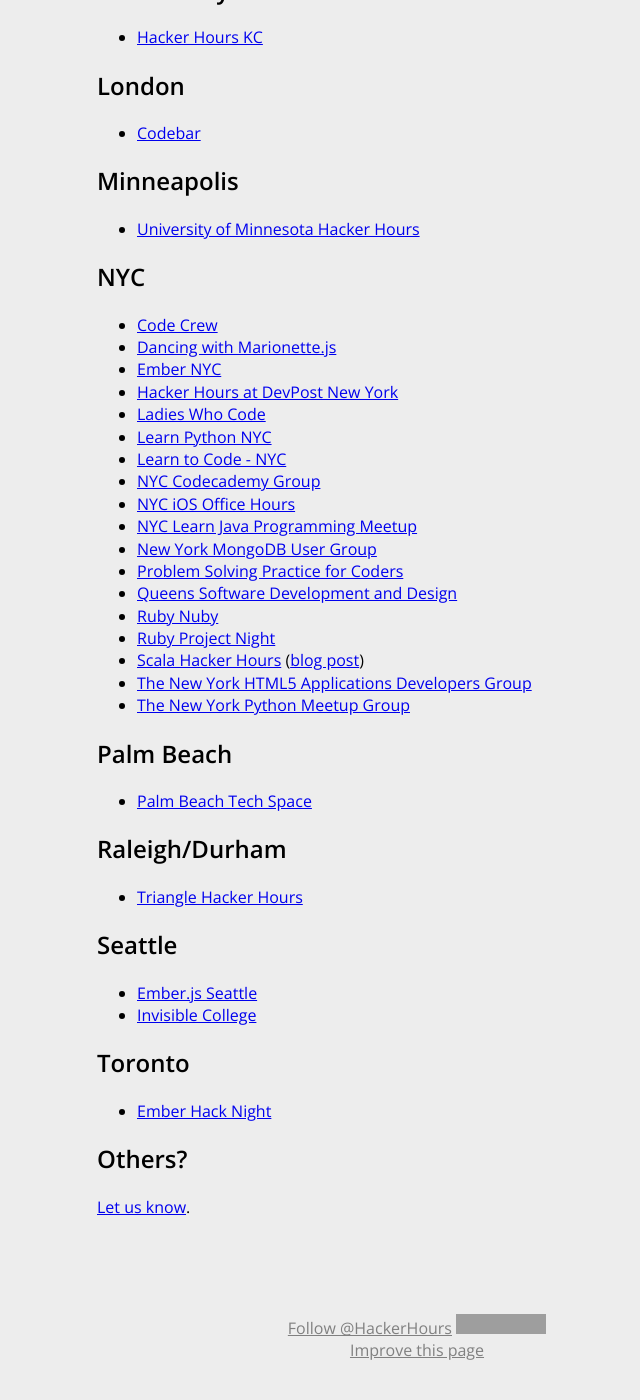
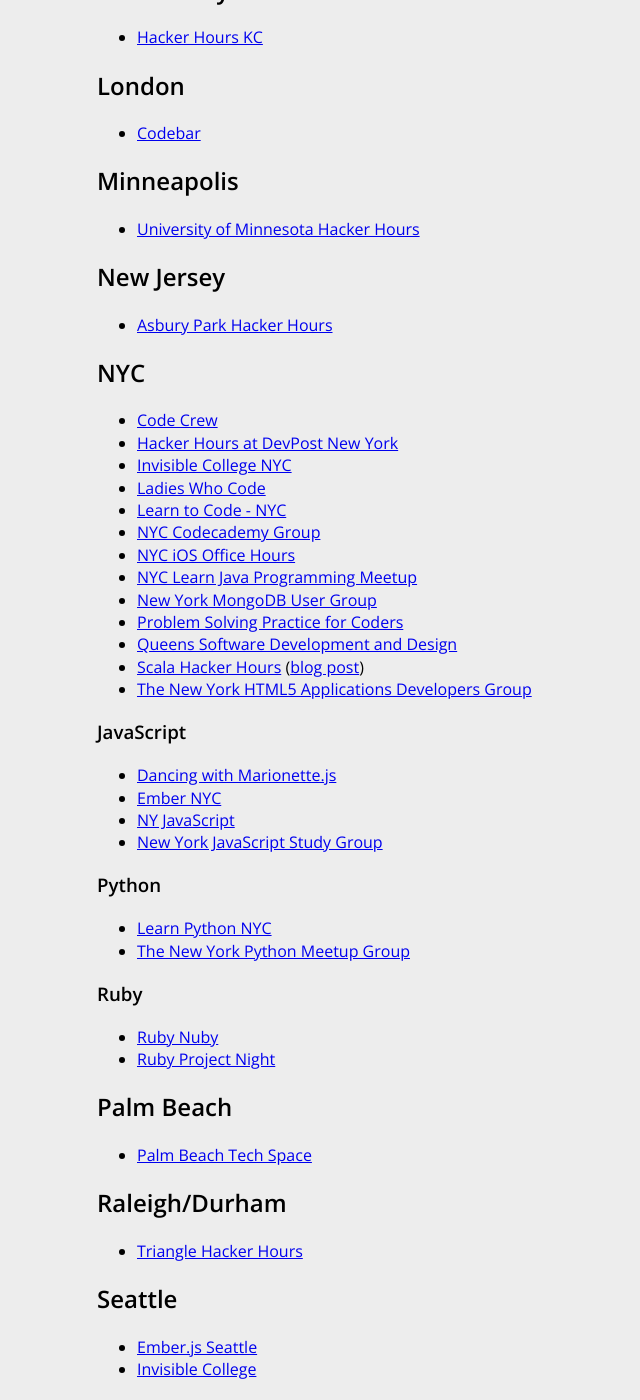
Before and after one commit to HackerHours/hackerhours.org, a Jekyll site: the page built from related-groups.md, in a window 1280 px wide and 1400 px high, scrolled down 772 px. Shown: the whole window, without its empty margins (223-863 px from the left). Built offline with Jekyll 4.4.1, drawn with Linux system fonts in a browser that asks for light colours; comment, search, counter and statistics services are not loaded; before the commit the page ends 2150 px from its top, so only the background shows below that; grey boxes are pictures that could not be loaded.

Commit message:
link to more related groups
Also, break NYC groups into some language-specific sub-headings.

```diff
--- a/related-groups.md
+++ b/related-groups.md
@@ -40,14 +40,16 @@
 
 * [University of Minnesota Hacker Hours](http://umnhackerhours.github.io/)
 
+## New Jersey
+
+* [Asbury Park Hacker Hours](https://www.meetup.com/Asbury-Park-Hacker-Hours/)
+
 ## NYC
 
 * [Code Crew](http://www.meetup.com/codecrewny/)
-* [Dancing with Marionette.js](http://www.meetup.com/Dancing-with-Marionette-js/)
-* [Ember NYC](http://www.meetup.com/EmberJS-NYC/)
 * [Hacker Hours at DevPost New York](http://www.meetup.com/Hacker-Hours-at-Devpost-New-York/)
+* [Invisible College NYC](http://www.meetup.com/Invisible-College-NYC/)
 * [Ladies Who Code](http://www.meetup.com/Ladies-Who-Code/)
-* [Learn Python NYC](http://www.meetup.com/learn-python-nyc/)
 * [Learn to Code - NYC](http://www.meetup.com/Learn-to-Code-NYC/)
 * [NYC Codecademy Group](http://www.meetup.com/NYC-Codecademy-Group/)
 * [NYC iOS Office Hours](http://www.meetup.com/NYC-iOS-Office-Hours/)
@@ -55,11 +57,25 @@
 * [New York MongoDB User Group](http://www.meetup.com/New-York-MongoDB-User-Group/)
 * [Problem Solving Practice for Coders](http://www.meetup.com/problemsolving/)
 * [Queens Software Development and Design](http://www.meetup.com/Queens-Bayside-Sofware-Development-and-Design/)
+* [Scala Hacker Hours](http://www.meetup.com/Scala-Hacker-Hours/) ([blog post](http://tech.gilt.com/2013/07/17/attend-our-first-ever-scala-hacker-hours-meetup-on/))
+* [The New York HTML5 Applications Developers Group](http://www.meetup.com/html5-app-developers/)
+
+### JavaScript
+
+* [Dancing with Marionette.js](http://www.meetup.com/Dancing-with-Marionette-js/)
+* [Ember NYC](http://www.meetup.com/EmberJS-NYC/)
+* [NY JavaScript](http://www.meetup.com/NY-JavaScript/)
+* [New York JavaScript Study Group](http://www.meetup.com/New-York-JavaScript-Study-Group/)
+
+### Python
+
+* [Learn Python NYC](http://www.meetup.com/learn-python-nyc/)
+* [The New York Python Meetup Group](http://www.meetup.com/nycpython/)
+
+### Ruby
+
 * [Ruby Nuby](http://www.meetup.com/ruby-nuby-info/)
 * [Ruby Project Night](http://www.meetup.com/Ruby-Project-Night-NYC/)
-* [Scala Hacker Hours](http://www.meetup.com/Scala-Hacker-Hours/) ([blog post](http://tech.gilt.com/2013/07/17/attend-our-first-ever-scala-hacker-hours-meetup-on/))
-* [The New York HTML5 Applications Developers Group](http://www.meetup.com/html5-app-developers/)
-* [The New York Python Meetup Group](http://www.meetup.com/nycpython/)
 
 ## Palm Beach
 
```
